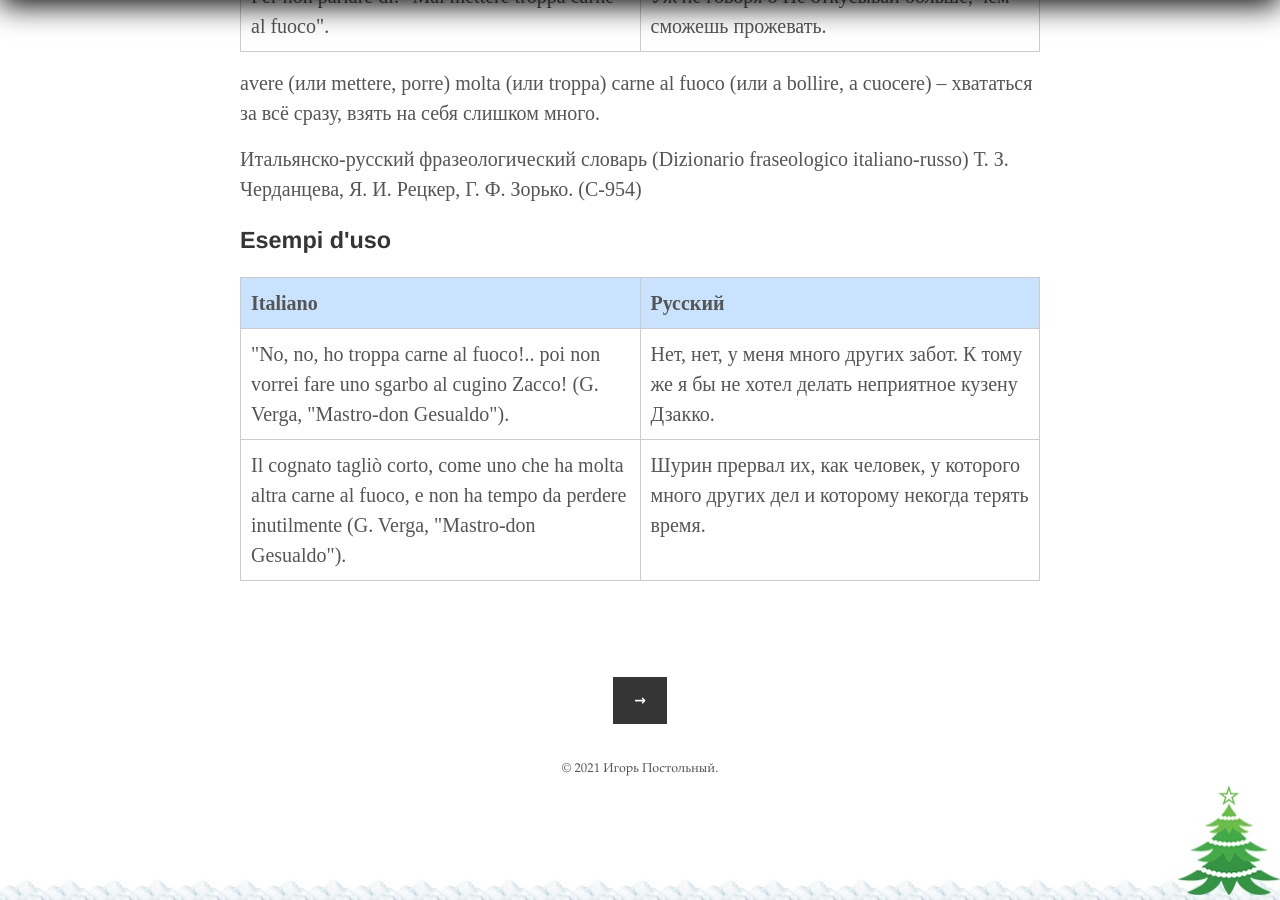
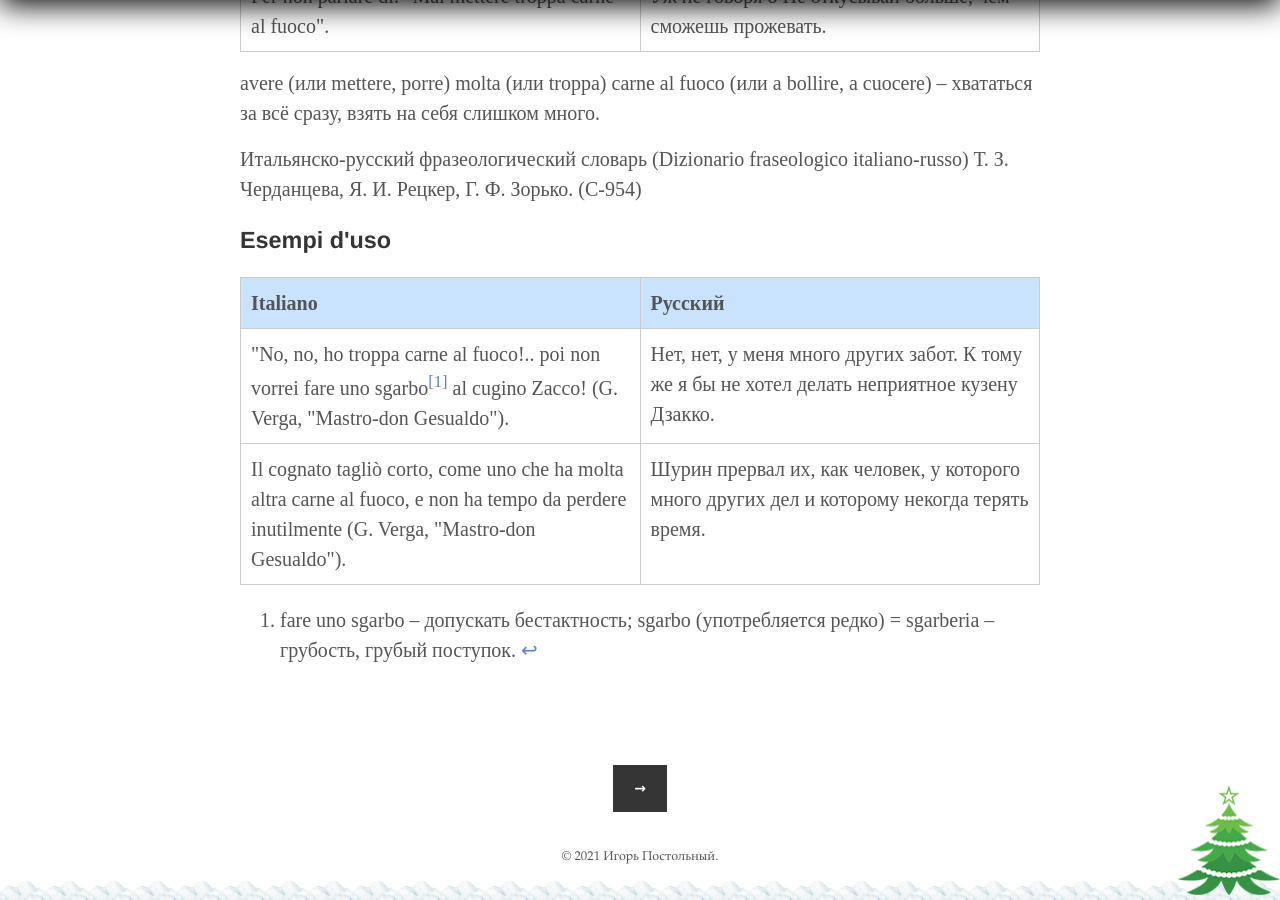
Before and after one commit to postolny/postolny.github.io, a Jekyll site: the page built from _posts/2021-04-21-mettere-troppa-carne-al-fuoco.md, in a window 1280 px wide and 900 px high, scrolled down 1379 px. Built offline with Jekyll 4.4.1, drawn with Linux system fonts in a browser that asks for light colours.

Commit message:
Add files via upload

```diff
--- a/_posts/2021-04-21-mettere-troppa-carne-al-fuoco.md
+++ b/_posts/2021-04-21-mettere-troppa-carne-al-fuoco.md
@@ -34,5 +34,7 @@
 
 | Italiano | Русский |
 |----------|---------|
-|"No, no, ho troppa carne al fuoco!.. poi non vorrei fare uno sgarbo al cugino Zacco! (G. Verga, "Mastro-don Gesualdo").|Нет, нет, у меня много других забот. К тому же я бы не хотел делать неприятное кузену Дзакко.
+|"No, no, ho troppa carne al fuoco!.. poi non vorrei fare uno sgarbo[^1] al cugino Zacco! (G. Verga, "Mastro-don Gesualdo").|Нет, нет, у меня много других забот. К тому же я бы не хотел делать неприятное кузену Дзакко.
 |Il cognato tagliò corto, come uno che ha molta altra carne al fuoco, e non ha tempo da perdere inutilmente (G. Verga, "Mastro-don Gesualdo").|Шурин прервал их, как человек, у которого много других дел и которому некогда терять время.|
+
+[^1]: fare uno sgarbo – допускать бестактность; sgarbo (употребляется редко) = sgarberia – грубость, грубый поступок.
```
